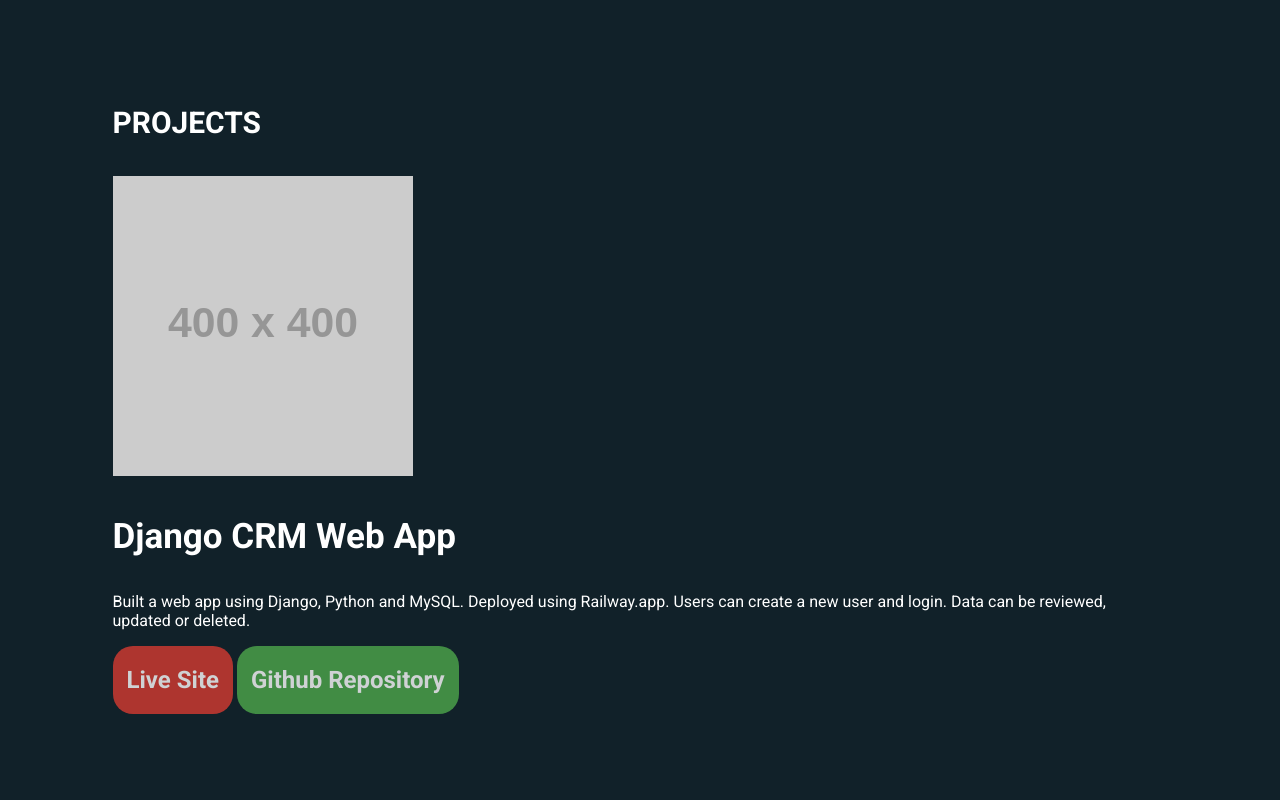
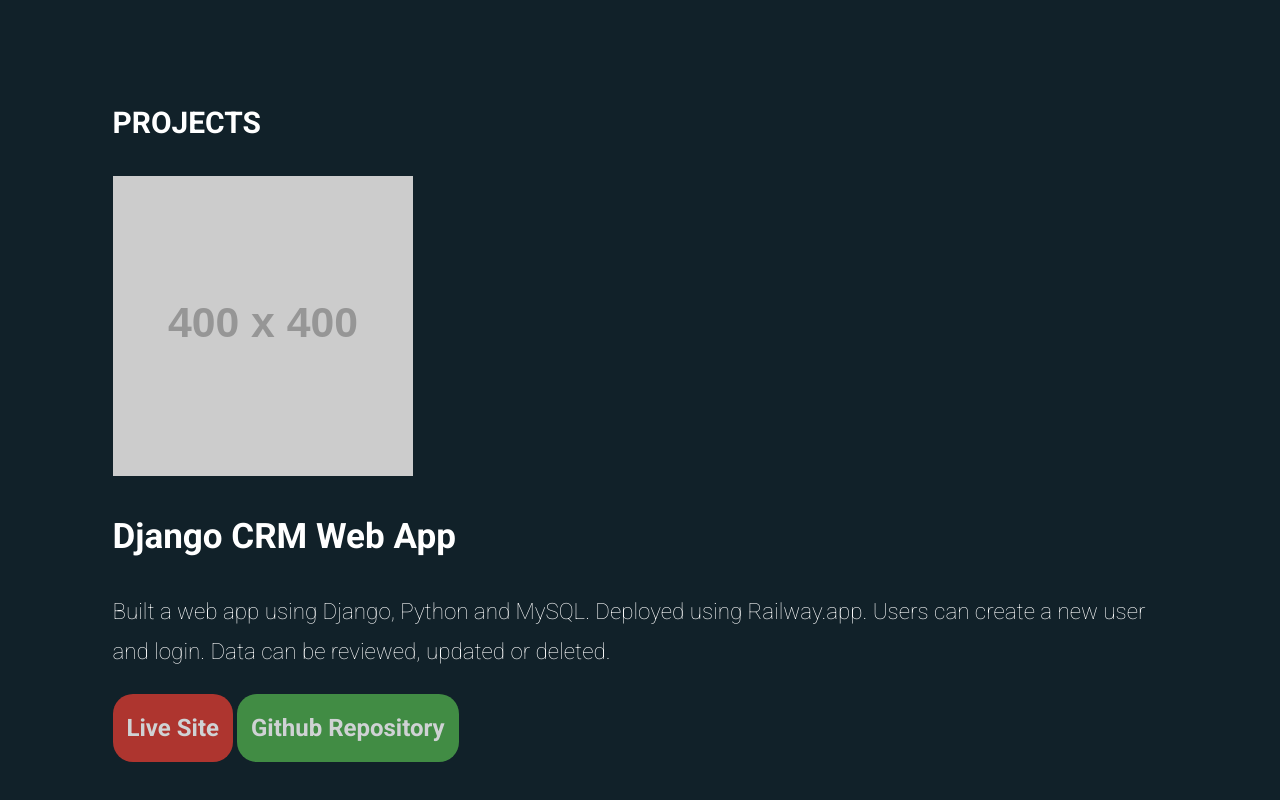
Before and after one commit to fuadeyuboglu/Portfolio, a website built with Vite: page index.html in a window 1280 px wide. Shown: the part 1817-2617 px from the top of the page. Built offline with nearby package versions, Linux system fonts and the light colour scheme; placeholder pictures from the web are drawn by us.

Commit message:
Added text class style to typographies

```diff
--- a/components/typography.css
+++ b/components/typography.css
@@ -24,3 +24,9 @@
     font-weight: 100;
     opacity: 0.7;
 }
+
+.text {
+    font-size: 1.4rem;
+    font-weight: 100;
+    line-height: 1.77;
+}
```
